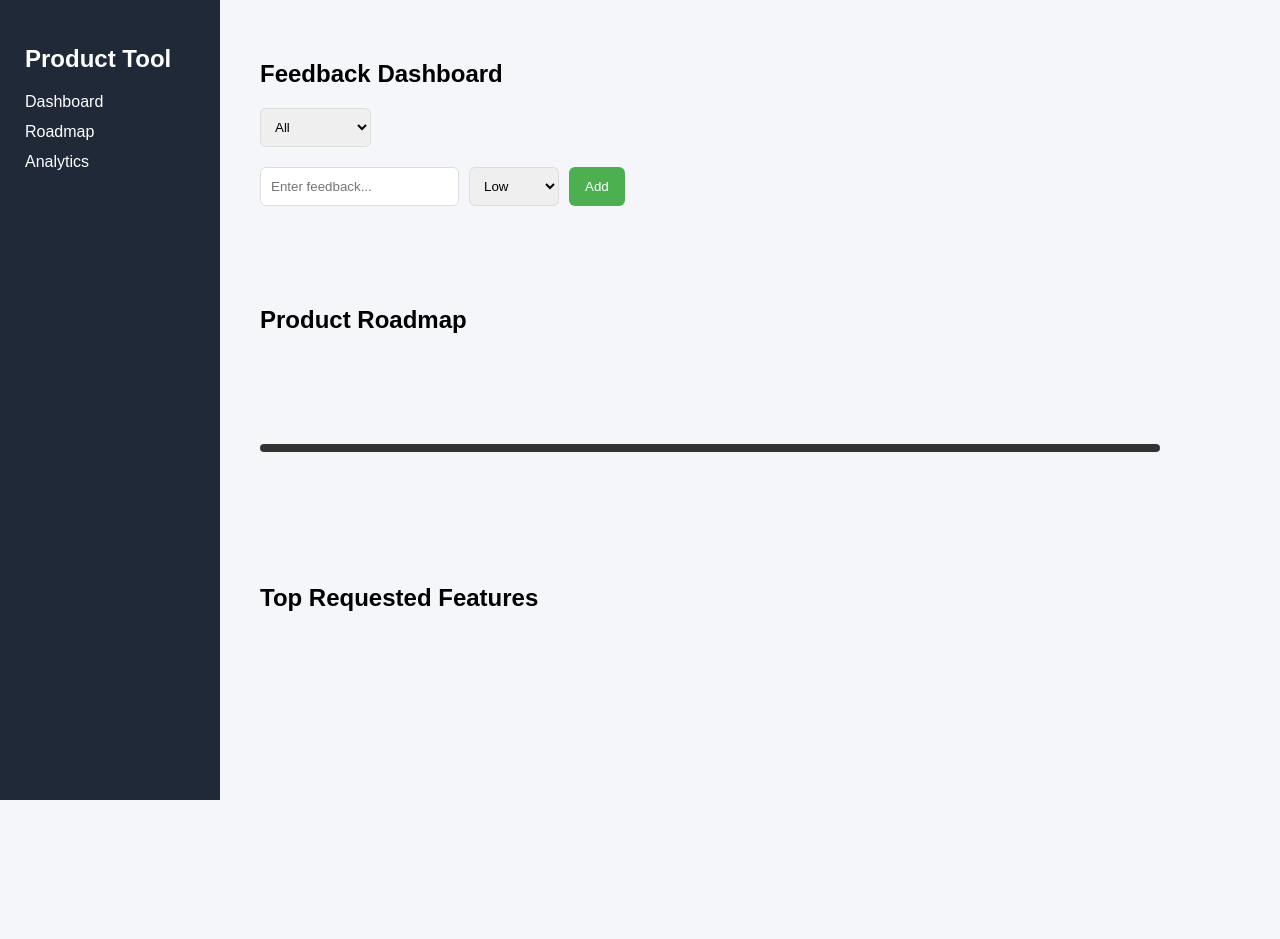
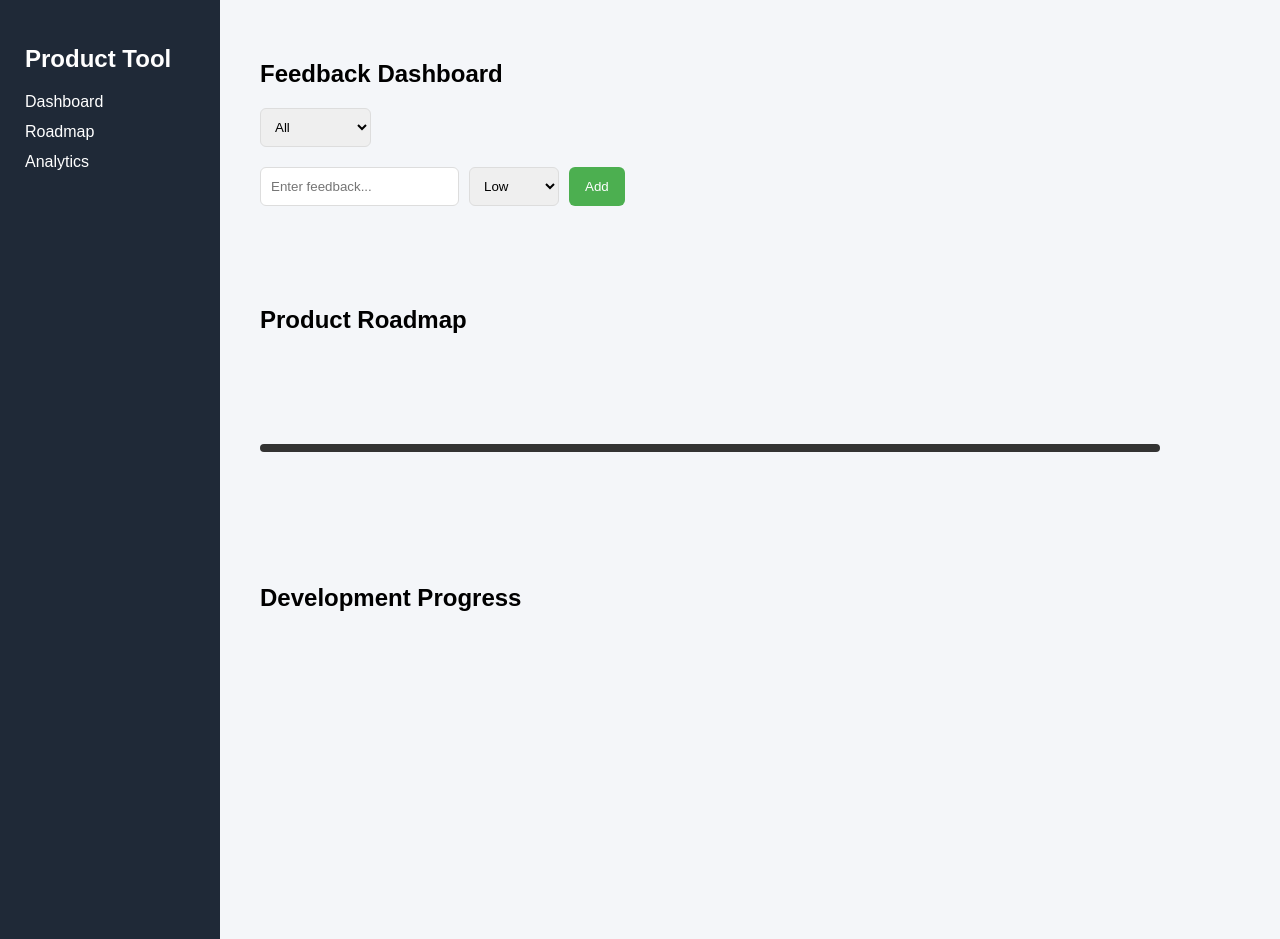
Before and after one commit to violetChai/product-feedback-app, a plain HTML site: page index.html in a window 1280 px wide. Shown: the top 939 px of the page. Before the commit the page ends 800 px from the top, so only its background shows below. Drawn offline with Linux system fonts and the light colour scheme.

Commit message:
Update index.html

```diff
--- a/index.html
+++ b/index.html
@@ -11,7 +11,6 @@
 <div class="layout">
 
 <aside class="sidebar">
-
 <h2>Product Tool</h2>
 
 <nav>
@@ -25,7 +24,6 @@
 <main class="main">
 
 <section id="dashboard">
-
 <h1>Feedback Dashboard</h1>
 
 <select id="filter">
@@ -36,43 +34,29 @@
 </select>
 
 <form id="feedback-form">
-
 <input id="feedback-input" placeholder="Enter feedback..." required>
-
 <select id="priority">
 <option value="low">Low</option>
 <option value="medium">Medium</option>
 <option value="high">High</option>
 </select>
-
 <button>Add</button>
-
 </form>
 
 <div id="feedback-list"></div>
-
 </section>
 
 <section id="roadmap">
-
 <h1>Product Roadmap</h1>
-
 <div class="roadmap-road">
-
-<div class="road-line"></div>
-
-<div id="roadmap-milestones"></div>
-
+  <div class="road-line"></div>
+  <div id="roadmap-milestones"></div>
 </div>
-
 </section>
 
 <section id="analytics">
-
-<h1>Top Requested Features</h1>
-
-<div id="analytics-list"></div>
-
+<h1>Development Progress</h1>
+<canvas id="progressChart" width="600" height="300"></canvas>
 </section>
 
 </main>
```
